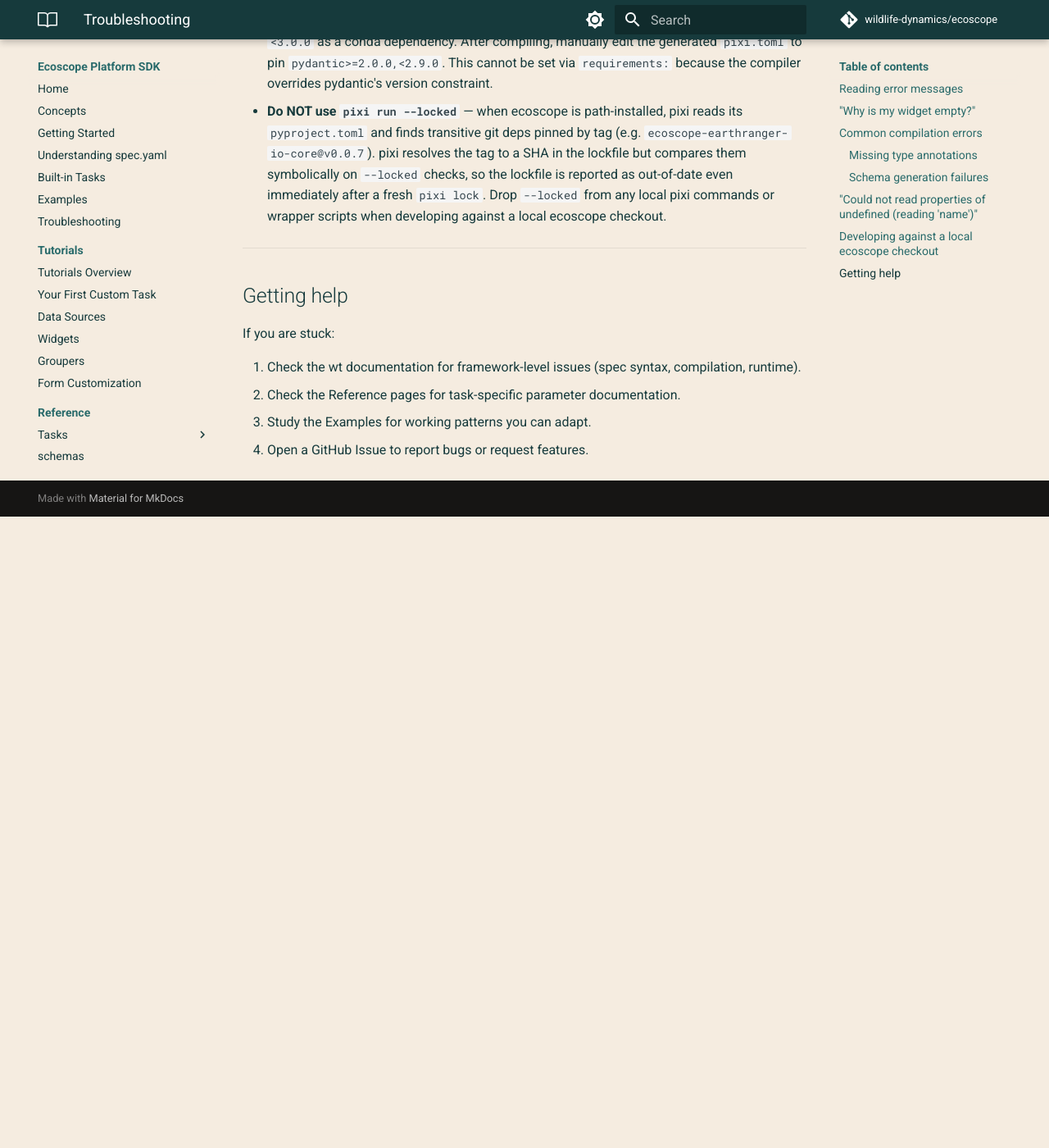
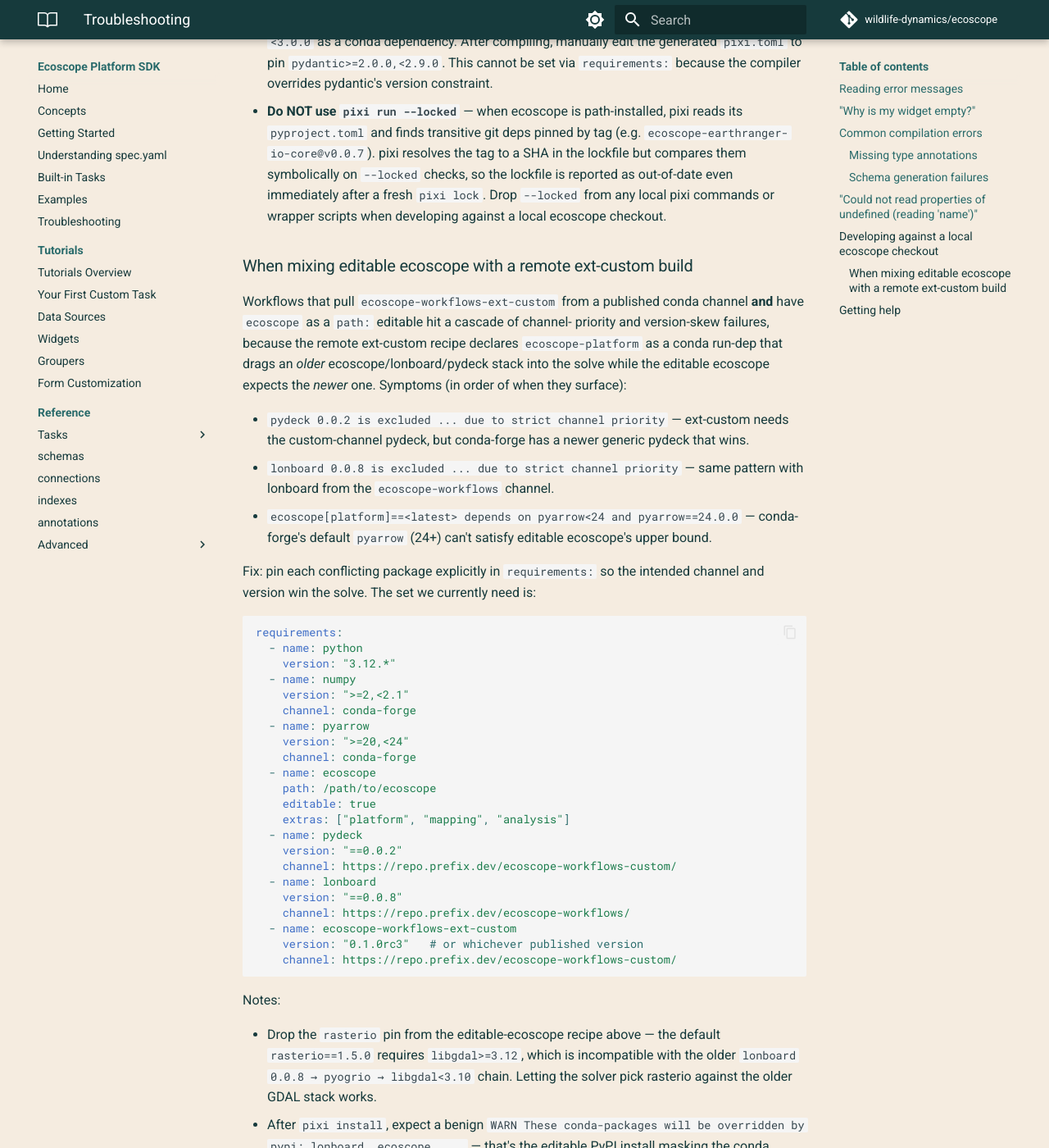
Before and after one commit to wildlife-dynamics/ecoscope, an MkDocs documentation site: the page built from doc/platform-sdk/content/troubleshooting.md, in a window 1280 px wide and 1400 px high, scrolled down 3569 px. Shown: the whole window at 82% size. Built offline with MkDocs 1.6.1 and Material for MkDocs 9.7.7, drawn with Linux system fonts in a browser that asks for light colours; comment, search, counter and statistics services are not loaded; before the commit the page ends 4199 px from its top, so only the background shows below that; some of the changed text lies outside the part shown.

Commit message:
docs: troubleshooting section for editable-ecoscope + remote ext-custom
Documents the channel-priority cascade and version-skew issues that arise
when a workflow has ecoscope as a path/editable requirement while pulling
ecoscope-workflows-ext-custom from a published conda channel: the remote
ext-custom recipe declares ecoscope-platform as a conda run-dep, dragging
in an older ecoscope/lonboard/pydeck stack that conflicts with editable
ecoscope's pyarrow<24 ceiling and conda-forge's strict channel priority.

Adds the working dev recipe (explicit pins for pydeck, lonboard, pyarrow,
plus dropping the rasterio 1.5.0 pin) and notes that the conda-overridden-
by-pypi warning is benign and expected in this configuration.

Co-Authored-By: Claude Opus 4.7 (1M context) <noreply@anthropic.com>

````diff
--- a/doc/platform-sdk/content/troubleshooting.md
+++ b/doc/platform-sdk/content/troubleshooting.md
@@ -149,6 +149,66 @@ requirements:
   `--locked` from any local pixi commands or wrapper scripts when developing
   against a local ecoscope checkout.
 
+### When mixing editable ecoscope with a remote ext-custom build
+
+Workflows that pull `ecoscope-workflows-ext-custom` from a published conda
+channel **and** have `ecoscope` as a `path:` editable hit a cascade of channel-
+priority and version-skew failures, because the remote ext-custom recipe
+declares `ecoscope-platform` as a conda run-dep that drags an *older*
+ecoscope/lonboard/pydeck stack into the solve while the editable ecoscope
+expects the *newer* one. Symptoms (in order of when they surface):
+
+- `pydeck 0.0.2 is excluded ... due to strict channel priority` — ext-custom
+  needs the custom-channel pydeck, but conda-forge has a newer generic pydeck
+  that wins.
+- `lonboard 0.0.8 is excluded ... due to strict channel priority` — same
+  pattern with lonboard from the `ecoscope-workflows` channel.
+- `ecoscope[platform]==<latest> depends on pyarrow<24 and pyarrow==24.0.0` —
+  conda-forge's default `pyarrow` (24+) can't satisfy editable ecoscope's
+  upper bound.
+
+Fix: pin each conflicting package explicitly in `requirements:` so the
+intended channel and version win the solve. The set we currently need is:
+
+```yaml
+requirements:
+  - name: python
+    version: "3.12.*"
+  - name: numpy
+    version: ">=2,<2.1"
+    channel: conda-forge
+  - name: pyarrow
+    version: ">=20,<24"
+    channel: conda-forge
+  - name: ecoscope
+    path: /path/to/ecoscope
+    editable: true
+    extras: ["platform", "mapping", "analysis"]
+  - name: pydeck
+    version: "==0.0.2"
+    channel: https://repo.prefix.dev/ecoscope-workflows-custom/
+  - name: lonboard
+    version: "==0.0.8"
+    channel: https://repo.prefix.dev/ecoscope-workflows/
+  - name: ecoscope-workflows-ext-custom
+    version: "0.1.0rc3"   # or whichever published version
+    channel: https://repo.prefix.dev/ecoscope-workflows-custom/
+```
+
+Notes:
+
+- Drop the `rasterio` pin from the editable-ecoscope recipe above — the
+  default `rasterio==1.5.0` requires `libgdal>=3.12`, which is incompatible
+  with the older `lonboard 0.0.8 → pyogrio → libgdal<3.10` chain. Letting
+  the solver pick rasterio against the older GDAL stack works.
+- After `pixi install`, expect a benign `WARN These conda-packages will be
+  overridden by pypi: lonboard, ecoscope, ...` — that's the editable PyPI
+  install masking the conda copies, which is the desired behavior.
+- This recipe is for *dev iteration only*. At publish time, swap the
+  editable `ecoscope` block for a versioned `ecoscope-platform` from the
+  workflows channel and remove the `pydeck` / `lonboard` / `pyarrow` pins.
+  CI rejects `path:` / `editable:` requirements in publish mode anyway.
+
 ---
 
 ## Getting help
````
